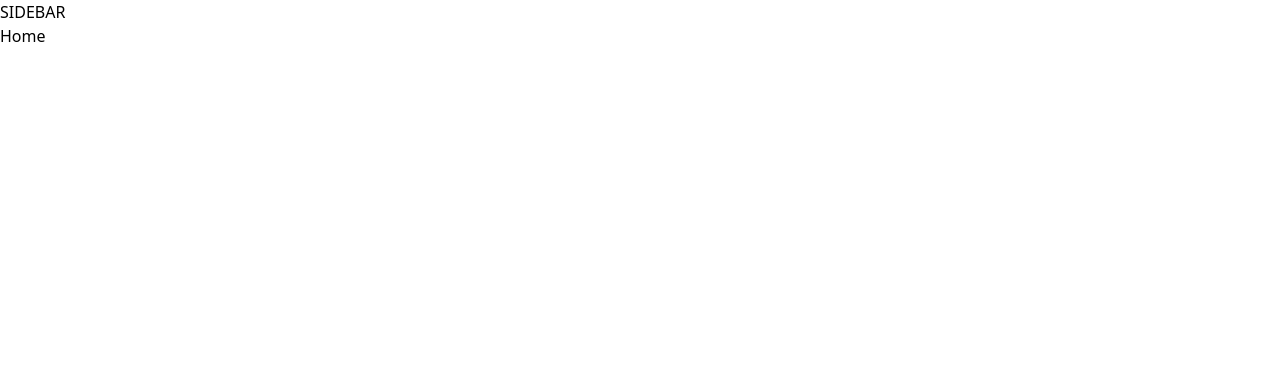
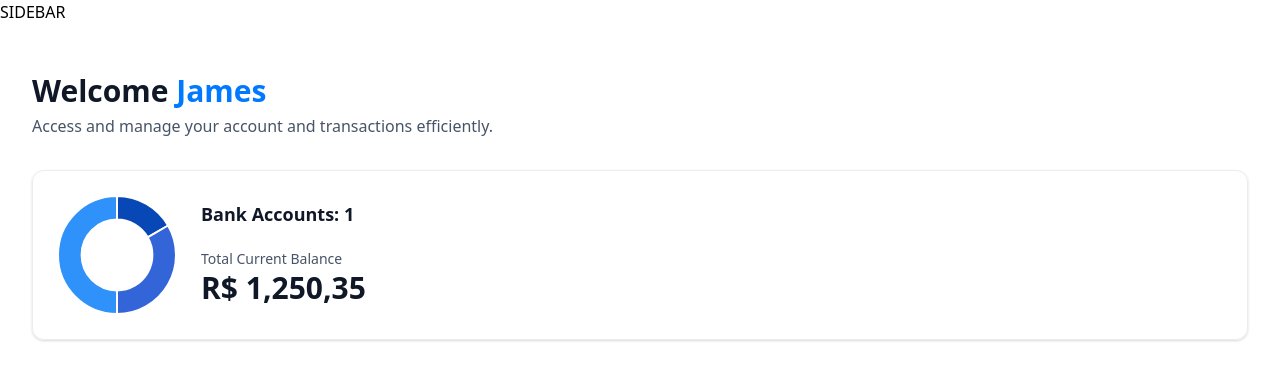
Before and after one commit to james-meneses/banking, a Next.js app: page / in a window 1280 px wide. Shown: the top 380 px of the page. Built offline with nearby package versions, Linux system fonts and the light colour scheme.

Commit message:
Makes the Home UI

```diff
--- a/app/(root)/page.tsx
+++ b/app/(root)/page.tsx
@@ -1,7 +1,32 @@
+import HeaderBox from "@/components/HeaderBox";
+import TotalBalanceBox from "@/components/TotalBalanceBox";
 import React from "react";
 
 const Home = () => {
-  return <div>Home</div>;
+  const loggedIn = {
+    firstName: "James",
+  };
+
+  return (
+    <div>
+      <div className="home-content">
+        <header className="home-header">
+          <HeaderBox
+            type="greeting"
+            title="Welcome"
+            user={loggedIn?.firstName || "Guest"}
+            subtext="Access and manage your account and transactions efficiently."
+          />
+
+          <TotalBalanceBox
+            accounts={[]}
+            totalBanks={1}
+            totalCurrentBalance={1250.35}
+          />
+        </header>
+      </div>
+    </div>
+  );
 };
 
 export default Home;
--- /dev/null
+++ b/components/AnimatedCounter.tsx
@@ -0,0 +1,13 @@
+"use client";
+import React from "react";
+import CountUp from "react-countup";
+
+const AnimatedCounter = ({ amount }: { amount: number }) => {
+  return (
+    <div>
+      <CountUp decimal="," prefix="R$ " decimals={2} end={amount} />
+    </div>
+  );
+};
+
+export default AnimatedCounter;
--- /dev/null
+++ b/components/DoughnutChart.tsx
@@ -0,0 +1,35 @@
+"use client";
+
+import { Chart as ChartJS, ArcElement, Tooltip, Legend } from "chart.js";
+import { Doughnut } from "react-chartjs-2";
+
+ChartJS.register(ArcElement, Tooltip, Legend);
+
+const DoughnutChart = ({ accounts }: DoughnutChartProps) => {
+  const data = {
+    datasets: [
+      {
+        label: "Banks",
+        data: [1250, 2500, 3750],
+        backgroundColor: ["#0747b6", "#3365d8", "#2f91fa"],
+      },
+    ],
+    labels: ["Bank 1", "Bank 2", "Bank 3"],
+  };
+
+  return (
+    <Doughnut
+      data={data}
+      options={{
+        cutout: "60%",
+        plugins: {
+          legend: {
+            display: false,
+          },
+        },
+      }}
+    />
+  );
+};
+
+export default DoughnutChart;
--- /dev/null
+++ b/components/HeaderBox.tsx
@@ -0,0 +1,22 @@
+import React from "react";
+
+const HeaderBox = ({
+  type = "title",
+  title,
+  subtext,
+  user,
+}: HeaderBoxProps) => {
+  return (
+    <div className="header-box">
+      <h1 className="header-box-title">
+        {title}
+        {type === "greeting" && (
+          <span className="text-bankGradient">&nbsp;{user}</span>
+        )}
+      </h1>
+      <p className="header-box-subtext">{subtext}</p>
+    </div>
+  );
+};
+
+export default HeaderBox;
--- /dev/null
+++ b/components/TotalBalanceBox.tsx
@@ -0,0 +1,32 @@
+import { formatAmount } from "@/lib/utils";
+import React from "react";
+import AnimatedCounter from "./AnimatedCounter";
+import DoughnutChart from "./DoughnutChart";
+
+const TotalBalanceBox = ({
+  accounts = [],
+  totalBanks,
+  totalCurrentBalance,
+}: TotalBalanceBoxProps) => {
+  return (
+    <section className="total-balance">
+      <div className="total-balance-chart">
+        <DoughnutChart accounts={accounts} />
+      </div>
+
+      <div className="flex flex-col gap-6">
+        <h2 className="header-2">Bank Accounts: {totalBanks}</h2>
+
+        <div className="fle flex-col gap-2">
+          <p className="total-balance-label">Total Current Balance</p>
+
+          <p className="total-balance-amount flex-center gap-2">
+            <AnimatedCounter amount={totalCurrentBalance} />
+          </p>
+        </div>
+      </div>
+    </section>
+  );
+};
+
+export default TotalBalanceBox;
--- a/lib/utils.ts
+++ b/lib/utils.ts
@@ -66,9 +66,9 @@
 };
 
 export function formatAmount(amount: number): string {
-  const formatter = new Intl.NumberFormat("en-US", {
+  const formatter = new Intl.NumberFormat("pt-BR", {
     style: "currency",
-    currency: "USD",
+    currency: "BRL",
     minimumFractionDigits: 2,
   });
 
--- a/package.json
+++ b/package.json
@@ -10,12 +10,15 @@
   },
   "dependencies": {
     "@radix-ui/react-slot": "^1.1.0",
+    "chart.js": "^4.4.3",
     "class-variance-authority": "^0.7.0",
     "clsx": "^2.1.1",
     "lucide-react": "^0.396.0",
     "next": "14.2.4",
     "query-string": "^9.0.0",
     "react": "^18",
+    "react-chartjs-2": "^5.2.0",
+    "react-countup": "^6.5.3",
     "react-dom": "^18",
     "tailwind-merge": "^2.3.0",
     "tailwindcss-animate": "^1.0.7"
--- a/types/index.d.ts
+++ b/types/index.d.ts
@@ -202,7 +202,7 @@
   appwriteItemId?: string;
 }
 
-declare interface TotlaBalanceBoxProps {
+declare interface TotalBalanceBoxProps {
   accounts: Account[];
   totalBanks: number;
   totalCurrentBalance: number;
```
Also changed, not shown: 1 other file (tests, documents, lock files or other folders).
